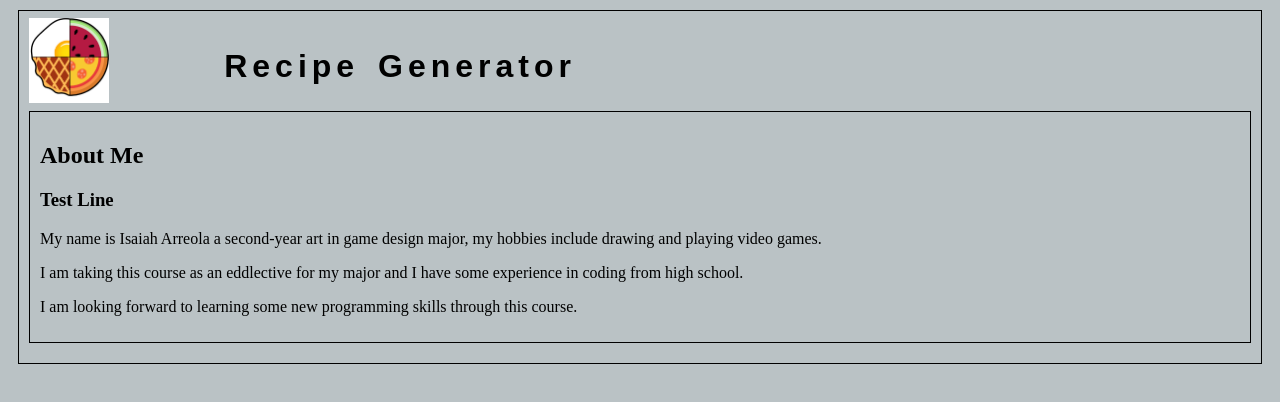
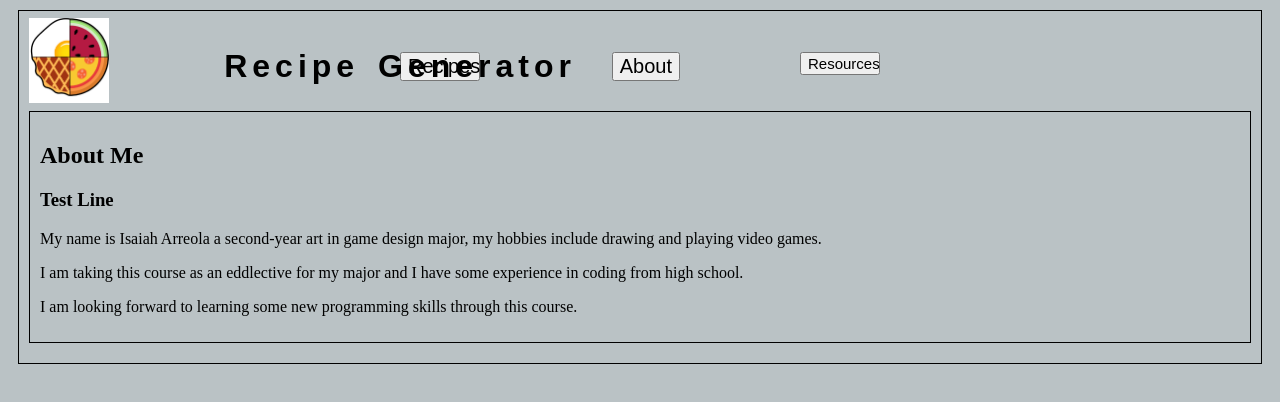
Before and after one commit to IsaiahA597/Recipe-Generator, a plain HTML site: page page/index.html in a window 1280 px wide. Drawn offline with nearby package versions, Linux system fonts and the light colour scheme.

Commit message:
added buttons

```diff
--- a/page/css/page.css
+++ b/page/css/page.css
@@ -30,3 +30,24 @@ body {
     max-width: 80px;
     float: inline-start;
   }
+
+  #Recipes {
+    margin: -280px 760px 0 0;
+    max-width: 80px;
+    float: right;
+    font-size: 20px;
+  }
+
+  #About {
+    margin: -280px 560px 0 0;
+    max-width: 80px;
+    float: right;
+    font-size: 20px;
+  }
+
+  #Resources {
+    margin: -280px 360px 0 0;
+    max-width: 80px;
+    float: right;
+    font-size: 15px;
+  }
--- a/page/index.html
+++ b/page/index.html
@@ -20,6 +20,9 @@
 					<p>My name is Isaiah Arreola a second-year art in game design major, my hobbies include drawing and playing video games.</p>
 					<p>I am taking this course as an eddlective for my major and I have some experience in coding from high school.</p>
 					<p>I am looking forward to learning some new programming skills through this course.</p>
+					<button id="Recipes">Recipes</button>
+					<button id="About">About</button>
+					<button id="Resources">Resources</button>
 			</div>
 
 		</section>
```
